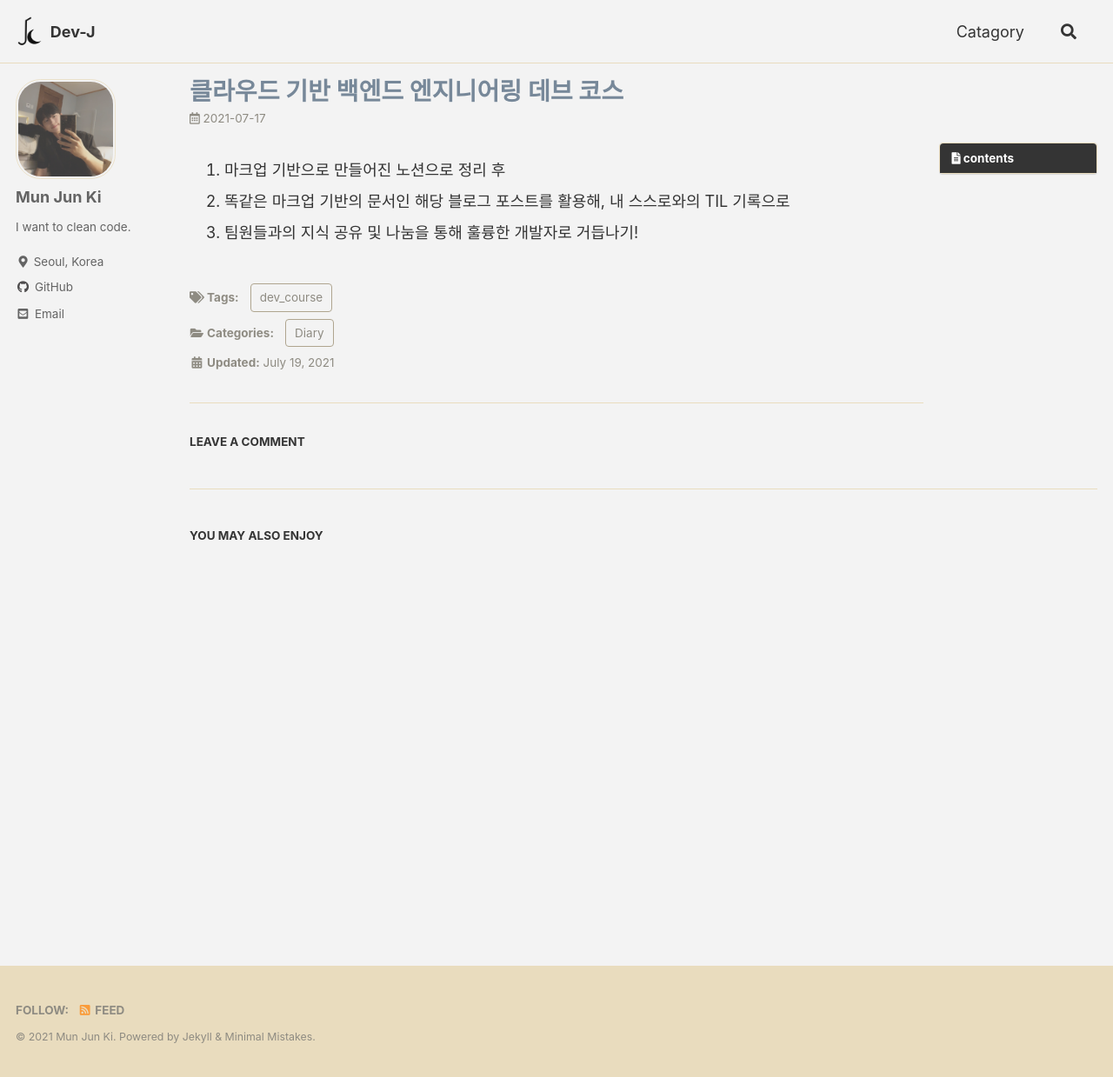
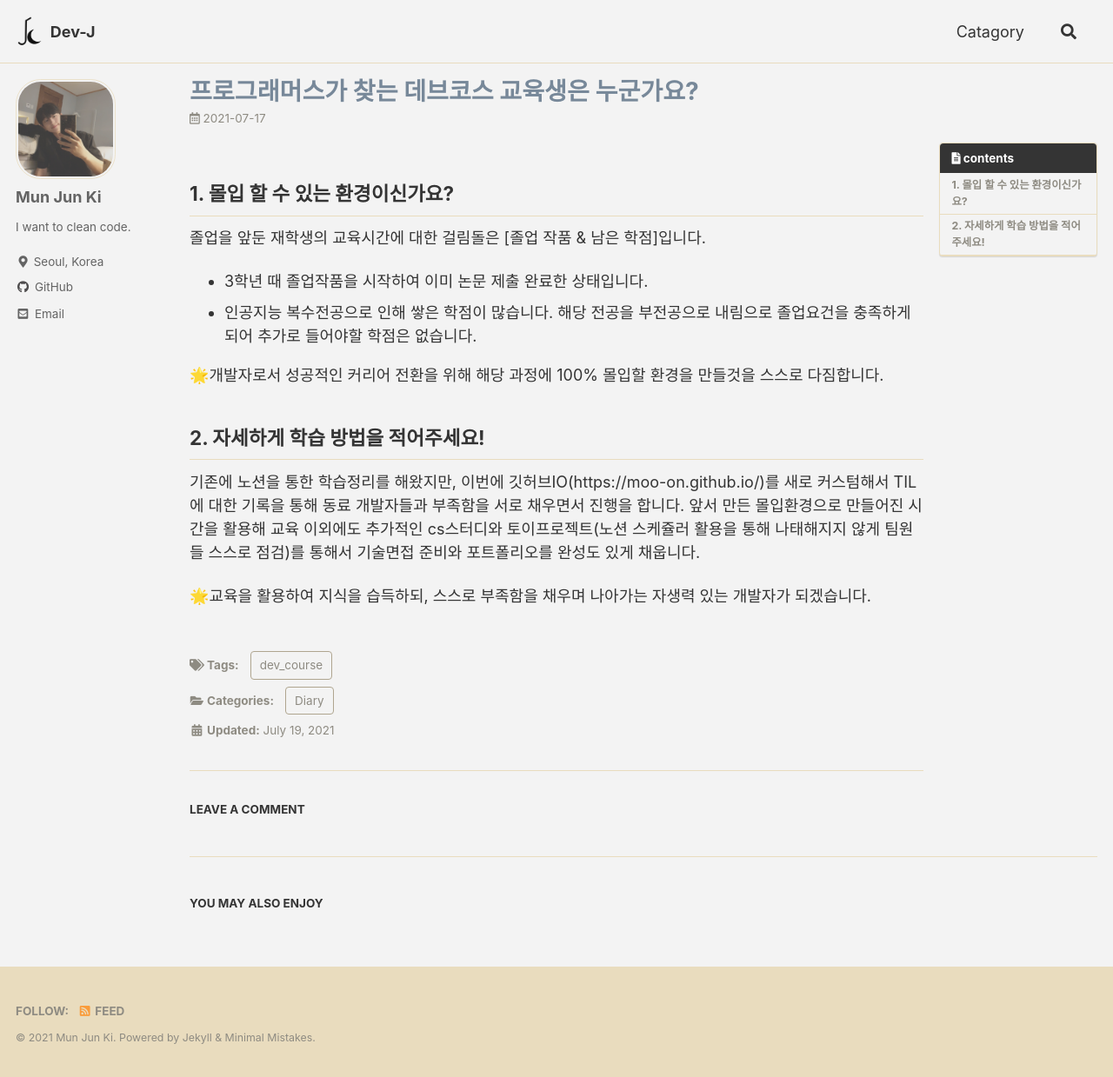
Before and after one commit to moo-on/moo-on.github.io, a Jekyll site: the page built from _posts/2021-07-15-firstPost.md, in a window 1280 px wide and 1239 px high. Shown: the whole window at 87% size. Built offline with Jekyll 4.4.1, drawn with Linux system fonts in a browser that asks for light colours; cached includes are drawn as plain includes; comment, search, counter and statistics services are not loaded.

Commit message:
add post

```diff
--- a/_posts/2021-07-15-firstPost.md
+++ b/_posts/2021-07-15-firstPost.md
@@ -1,8 +1,8 @@
 ---
 date: 2021-07-17
 
-title: "클라우드 기반 백엔드 엔지니어링 데브 코스"
-excerpt: "해당 과정을 참여하게 된다면.."
+title: "프로그래머스가 찾는 데브코스 교육생은 누군가요?"
+excerpt: "프로그래머스가 찾는 교육생을 알아보겠습니다."
 
 categories: Diary
 tags: dev_course
@@ -15,7 +15,17 @@ toc_icon :
 last_modified_at : 2021-07-19
 ---
 
+## 1. 몰입 할 수 있는 환경이신가요?
+졸업을 앞둔 재학생의 교육시간에 대한 걸림돌은 [졸업 작품 & 남은 학점]입니다.
+- 3학년 때 졸업작품을 시작하여 이미 논문 제출 완료한 상태입니다.
+- 인공지능 복수전공으로 인해 쌓은 학점이 많습니다. 해당 전공을 부전공으로 내림으로 졸업요건을 충족하게 되어 추가로 들어야할 학점은 없습니다.
 
-  1. 마크업 기반으로 만들어진 노션으로 정리 후
-  2. 똑같은 마크업 기반의 문서인 해당 블로그 포스트를 활용해, 내 스스로와의 TIL 기록으로
-  3. 팀원들과의 지식 공유 및 나눔을 통해 훌륭한 개발자로 거듭나기!
+🌟개발자로서 성공적인 커리어 전환을 위해 해당 과정에 100% 몰입할 환경을 만들것을 스스로 다짐합니다.
+
+
+## 2. 자세하게 학습 방법을 적어주세요!
+
+기존에 노션을 통한 학습정리를 해왔지만, 이번에 깃허브IO(https://moo-on.github.io/)를 새로 커스텀해서 TIL에 대한 기록을 통해 동료 개발자들과 부족함을 서로 채우면서 진행을 합니다.
+앞서 만든 몰입환경으로 만들어진 시간을 활용해 교육 이외에도 추가적인 cs스터디와 토이프로젝트(노션 스케쥴러 활용을 통해 나태해지지 않게 팀원들 스스로 점검)를 통해서 기술면접 준비와 포트폴리오를 완성도 있게 채웁니다.
+
+🌟교육을 활용하여 지식을 습득하되, 스스로 부족함을 채우며 나아가는 자생력 있는 개발자가 되겠습니다.
```
